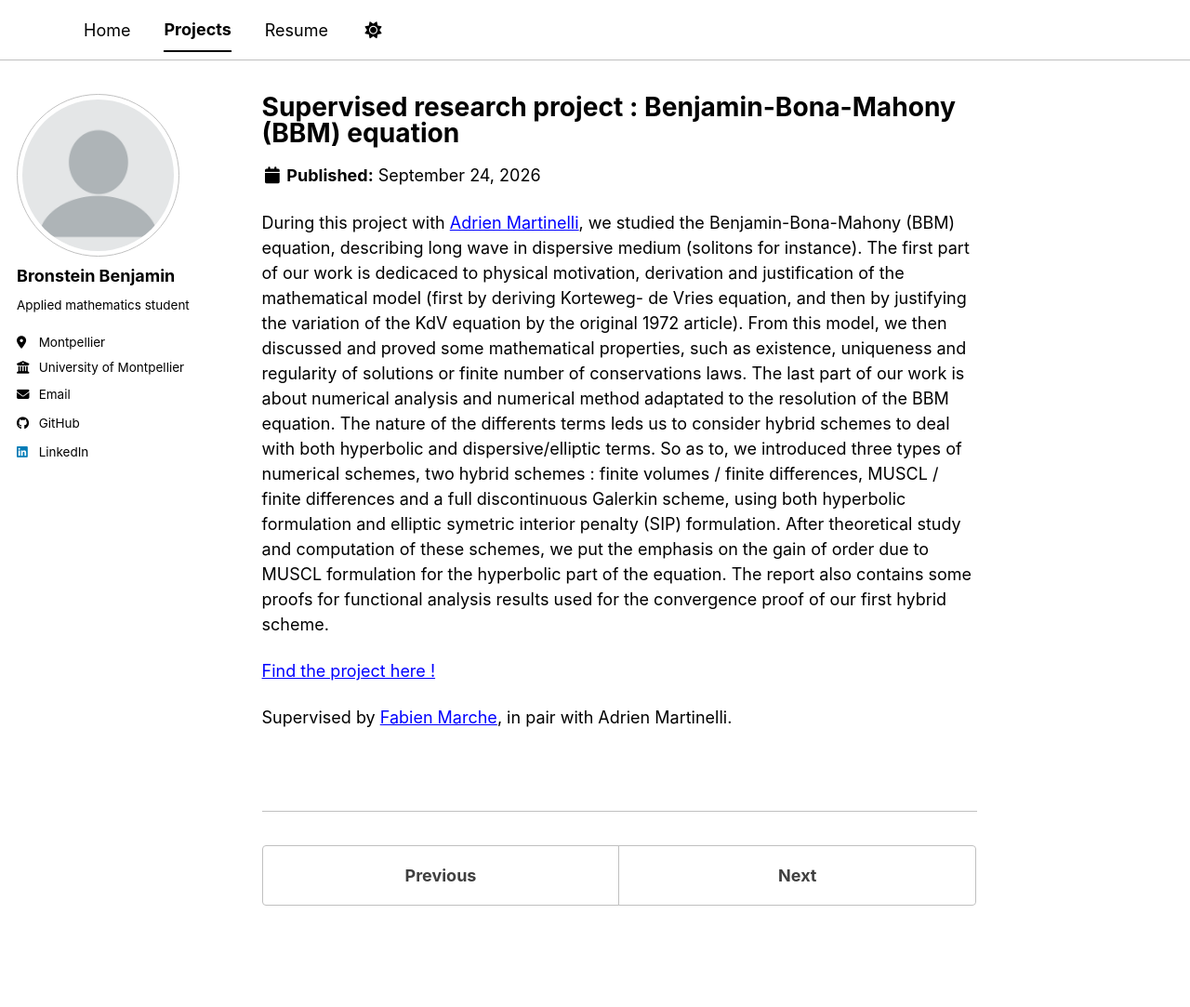
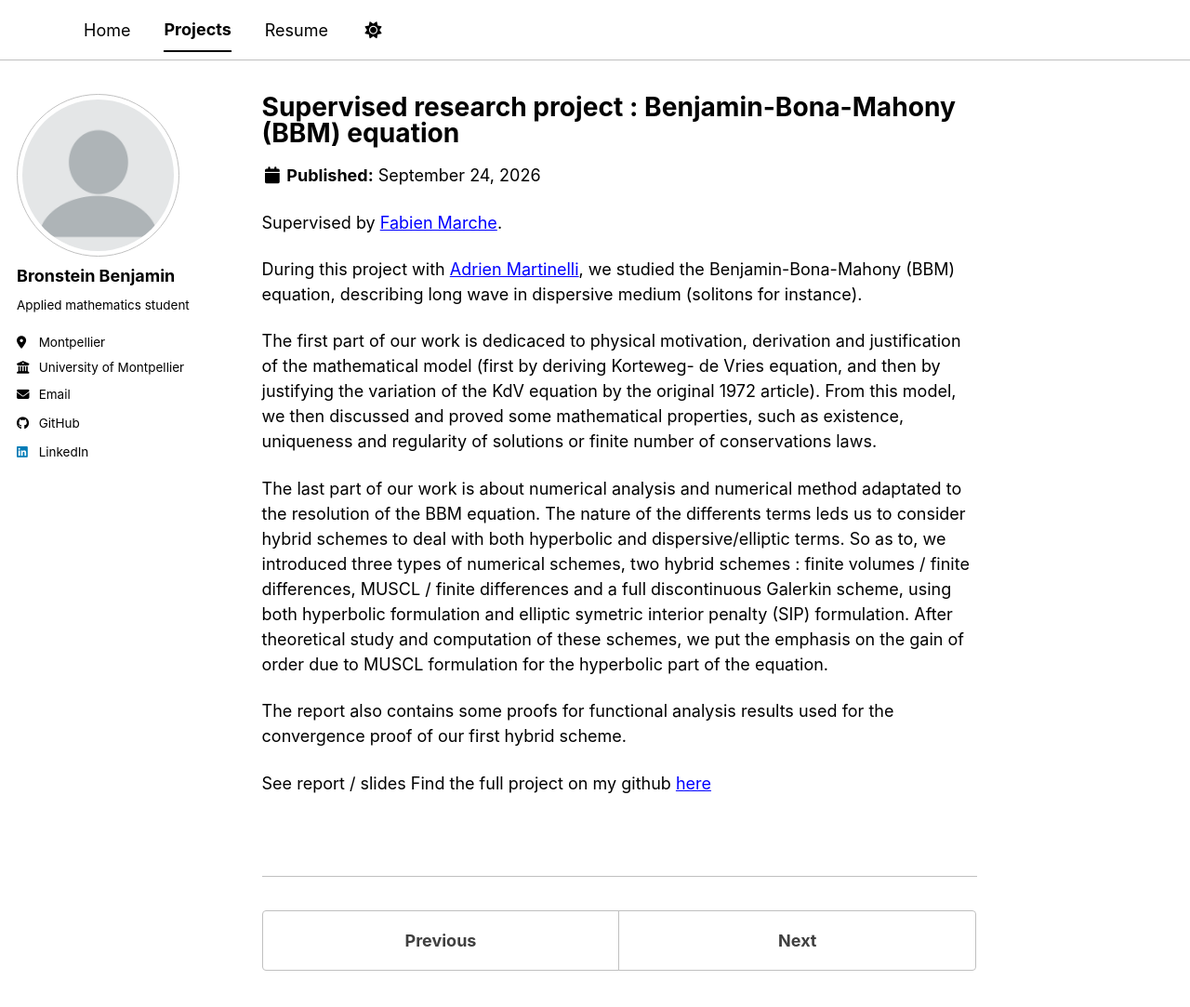
Before and after one commit to HerrBronstein/herrbronstein.github.io, a Jekyll site: the page built from _portfolio/portfolio-1.md, in a window 1280 px wide and 1135 px high. Shown: the top 1083 px of the window at 93% size. Built offline with Jekyll 4.4.1, drawn with Linux system fonts in a browser that asks for light colours; a style sheet for code colours, icons or effects is not loaded.

Commit message:
Update portfolio-1.md

```diff
--- a/_portfolio/portfolio-1.md
+++ b/_portfolio/portfolio-1.md
@@ -4,16 +4,20 @@ excerpt: "A general study (from mathematical modelling, including theoretical st
 collection: portfolio
 share: false
 ---
+Supervised by [Fabien Marche](https://imag.umontpellier.fr/~marche/).
 
 During this project with [Adrien Martinelli](https://github.com/SequoiaCode), we studied the Benjamin-Bona-Mahony (BBM) equation, describing long wave in dispersive medium (solitons for instance).
+
 The first part of our work is dedicaced to physical motivation, derivation and justification of the mathematical model (first by deriving Korteweg- de Vries equation, and then by justifying the variation of the KdV equation by the original 1972 article).
 From this model, we then discussed and proved some mathematical properties, such as existence, uniqueness and regularity of solutions or finite number of conservations laws.
+
 The last part of our work is about numerical analysis and numerical method adaptated to the resolution of the BBM equation.
 The nature of the differents terms leds us to consider hybrid schemes to deal with both hyperbolic and dispersive/elliptic terms.
 So as to, we introduced three types of numerical schemes, two hybrid schemes : finite volumes / finite differences, MUSCL / finite differences and a full discontinuous Galerkin scheme, using both hyperbolic formulation and elliptic symetric interior penalty (SIP) formulation.
 After theoretical study and computation of these schemes, we put the emphasis on the gain of order due to MUSCL formulation for the hyperbolic part of the equation.
+
 The report also contains some proofs for functional analysis results used for the convergence proof of our first hybrid scheme.
 
-[Find the project here !](https://github.com/HerrBronstein/Benjamin-Bona-Mahony-BBM-equation)
 
-Supervised by [Fabien Marche](https://imag.umontpellier.fr/~marche/), in pair with Adrien Martinelli.
+See report / slides
+Find the full project on my github [here](https://github.com/HerrBronstein/Benjamin-Bona-Mahony-BBM-equation)
```
